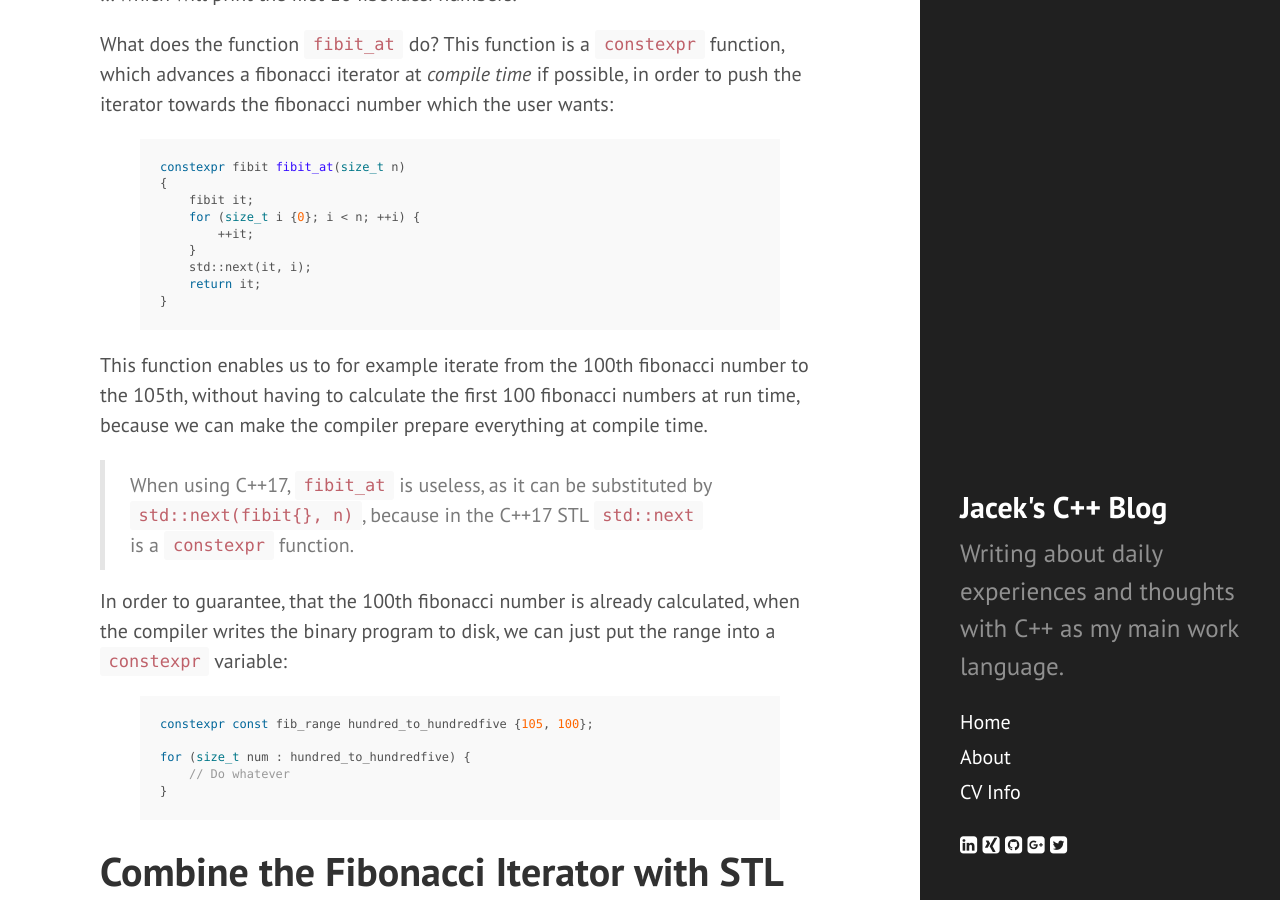
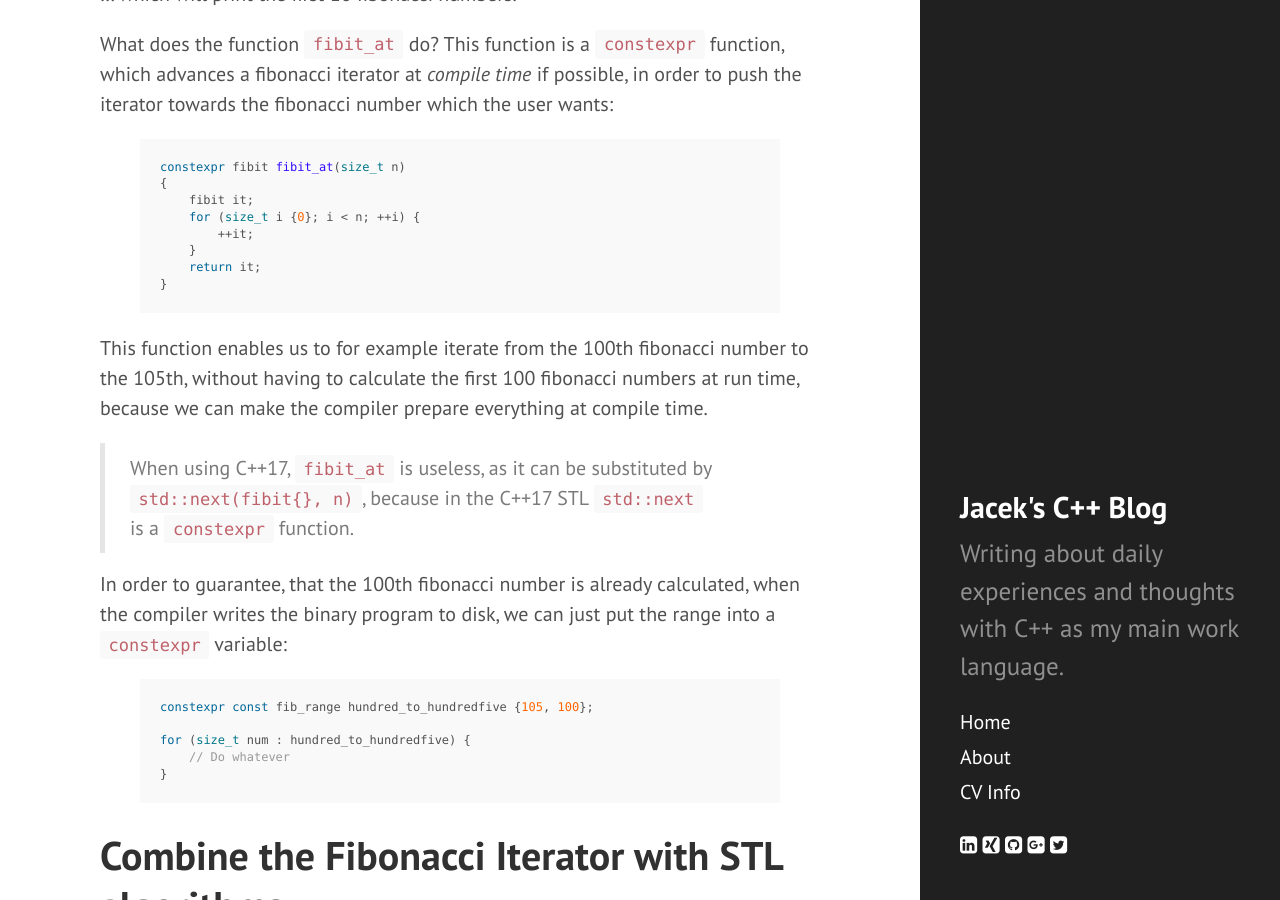
Before and after one commit to tfc/tfc.github.io, a Jekyll site: the page built from _posts/2016-09-04-algorithms_in_iterators.md, in a window 1280 px wide and 900 px high, scrolled down 4500 px. Built offline with Jekyll 4.4.1, drawn with Linux system fonts in a browser that asks for light colours; nearby versions of some CDN libraries; comment, search, counter and statistics services are not loaded.

Commit message:
Fix algo it article

```diff
--- a/_posts/2016-09-04-algorithms_in_iterators.md
+++ b/_posts/2016-09-04-algorithms_in_iterators.md
@@ -192,7 +192,6 @@ constexpr fibit fibit_at(size_t n)
     for (size_t i {0}; i < n; ++i) {
         ++it;
     }
-    std::next(it, i);
     return it;
 }
 {% endhighlight %}
```
